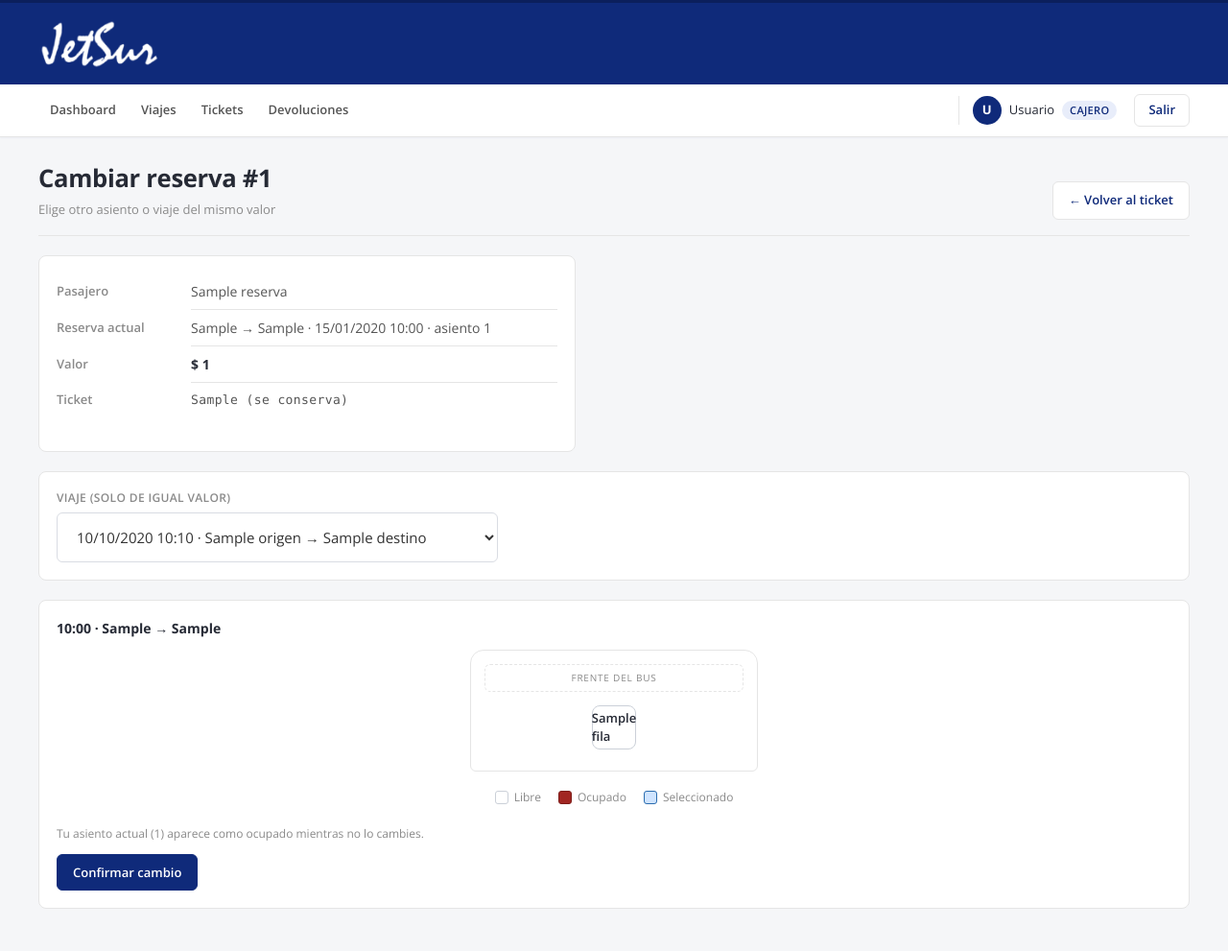
After one commit to BenjaminAnabalon04/ISJetsur, a Django app: template viajes/templates/viajes/cambiar.html in a window 1280 px wide. The commit adds this page. Shown: the whole page at 96% size. Run offline with Django 5.2, Linux system fonts and the light colour scheme; tables that the repository leaves empty hold one stand-in row (values such as "Sample post"); the template is opened without the code that fills it: values that come from a table or form of the project are taken from there, most other values are stand-ins (such as "Sample title", 1, 10 or a date in 2020).

Commit message:
Agregar cambio de reserva de asiento o viaje

```diff
--- a/viajes/forms.py
+++ b/viajes/forms.py
@@ -20,3 +20,7 @@ class ViajeForm(forms.Form):
     destino = forms.CharField(min_length=3, max_length=80)
     salida = forms.DateTimeField(input_formats=['%Y-%m-%dT%H:%M', '%Y-%m-%d %H:%M'])
     tarifa = forms.DecimalField(min_value=1, max_digits=10, decimal_places=0)
+
+class CambioForm(forms.Form):
+    id_viaje = forms.IntegerField(min_value=1)
+    numero_asiento = forms.IntegerField(min_value=1, max_value=30)
--- /dev/null
+++ b/viajes/templates/viajes/cambiar.html
@@ -0,0 +1,88 @@
+{% extends 'base_app.html' %}
+
+{% block title %}Cambiar reserva #{{ reserva.id_reserva }}{% endblock %}
+{% block page_title %}Cambiar reserva #{{ reserva.id_reserva }}{% endblock %}
+{% block page_subtitle %}Elige otro asiento o viaje del mismo valor{% endblock %}
+{% block page_actions %}
+{% if ticket %}
+<a href="{% url 'viajes:ticket' codigo=ticket.codigo %}" class="btn-ghost">← Volver al ticket</a>
+{% else %}
+<a href="{% url 'viajes:cobrar' reserva.id_reserva %}" class="btn-ghost">← Volver</a>
+{% endif %}
+{% endblock %}
+
+{% block app_content %}
+
+<div class="card cobro-card">
+    <table class="table">
+        <tbody>
+            <tr><th>Pasajero</th><td>{{ reserva.nombre_pasajero }}</td></tr>
+            <tr>
+                <th>Reserva actual</th>
+                <td>{{ reserva.id_viaje.origen }} → {{ reserva.id_viaje.destino }}
+                    · {{ reserva.id_viaje.salida|date:"d/m/Y H:i" }}
+                    · asiento {{ reserva.numero_asiento }}</td>
+            </tr>
+            <tr><th>Valor</th><td class="strong">$ {{ reserva.id_viaje.tarifa|floatformat:0 }}</td></tr>
+            {% if ticket %}
+            <tr><th>Ticket</th><td class="mono">{{ ticket.codigo }} (se conserva)</td></tr>
+            {% endif %}
+        </tbody>
+    </table>
+</div>
+
+{% if not opciones %}
+<div class="alert alert-warning">
+    No hay viajes disponibles de igual valor para este cambio.
+</div>
+{% else %}
+
+<form method="get" class="search-bar">
+    <div class="search-field">
+        <label for="viaje">Viaje (solo de igual valor)</label>
+        <select id="viaje" name="viaje" class="form-control" onchange="this.form.submit()">
+            {% for v in opciones %}
+            <option value="{{ v.id_viaje }}" {% if v.id_viaje == viaje.id_viaje %}selected{% endif %}>
+                {{ v.salida|date:"d/m/Y H:i" }} · {{ v.origen }} → {{ v.destino }}{% if v.id_viaje == reserva.id_viaje_id %} (actual){% endif %}
+            </option>
+            {% endfor %}
+        </select>
+    </div>
+</form>
+
+<form method="post" action="{% url 'viajes:cambiar' reserva.id_reserva %}">
+    {% csrf_token %}
+    <input type="hidden" name="id_viaje" value="{{ viaje.id_viaje }}">
+
+    <section class="card mapa-card">
+        <h2 class="mapa-titulo">{{ viaje.salida|date:"H:i" }} · {{ viaje.origen }} → {{ viaje.destino }}</h2>
+
+        <div class="bus">
+            <div class="bus-frente">Frente del bus</div>
+            {% for fila in filas %}
+            <div class="bus-fila">
+                {% for n in fila %}
+                    {% if forloop.counter == 3 %}<span class="pasillo"></span>{% endif %}
+                    <label class="asiento {% if n in ocupados %}asiento-ocupado{% else %}asiento-libre{% endif %}">
+                        <input type="radio" name="numero_asiento" value="{{ n }}"
+                               {% if n in ocupados %}disabled{% endif %} required>
+                        <span>{{ n }}</span>
+                    </label>
+                {% endfor %}
+            </div>
+            {% endfor %}
+        </div>
+
+        <div class="leyenda">
+            <span><i class="cuadro cuadro-libre"></i> Libre</span>
+            <span><i class="cuadro cuadro-ocupado"></i> Ocupado</span>
+            <span><i class="cuadro cuadro-seleccionado"></i> Seleccionado</span>
+        </div>
+        <p class="viaje-meta">Tu asiento actual ({{ reserva.numero_asiento }}) aparece como ocupado mientras no lo cambies.</p>
+
+        <button type="submit" class="btn-solid">Confirmar cambio</button>
+    </section>
+</form>
+
+{% endif %}
+{% endblock %}
--- a/viajes/templates/viajes/cobrar.html
+++ b/viajes/templates/viajes/cobrar.html
@@ -43,6 +43,7 @@
         <button type="submit" class="btn-solid">Confirmar pago y emitir ticket</button>
     </form>
 </div>
+<a href="{% url 'viajes:cambiar' reserva.id_reserva %}" class="btn-ghost">Cambiar asiento o viaje</a>
 <form method="post" action="{% url 'viajes:cancelar' reserva.id_reserva %}"
       onsubmit="return confirm('¿Cancelar la reserva y liberar el asiento?');">
     {% csrf_token %}
--- a/viajes/templates/viajes/ticket.html
+++ b/viajes/templates/viajes/ticket.html
@@ -144,6 +144,9 @@
     </div>
 
     <div class="acciones">
+        {% if puede_cambiar %}
+        <a href="{% url 'viajes:cambiar' reserva.id_reserva %}">Cambiar asiento o viaje</a>
+        {% endif %}
         {% if not anulado %}
         <button type="button" onclick="window.print()">Imprimir</button>
         {% endif %}
--- a/viajes/urls.py
+++ b/viajes/urls.py
@@ -11,6 +11,7 @@ urlpatterns = [
     path('reservas/<int:id_reserva>/cobrar/', views.cobrar, name='cobrar'),
     path('tickets/', views.tickets, name='tickets'),
     path('tickets/<str:codigo>/', views.ticket, name='ticket'),
+    path('reservas/<int:id_reserva>/cambiar/', views.cambiar, name='cambiar'),
     path('reservas/<int:id_reserva>/cancelar/', views.cancelar, name='cancelar'),
     path('nuevo/', views.viaje_nuevo, name='nuevo'),
     path('devoluciones/', views.devoluciones, name='devoluciones'),
```
Also changed, not shown: viajes/services.py (+59 -0 lines), viajes/views.py (+65 -2 lines).
